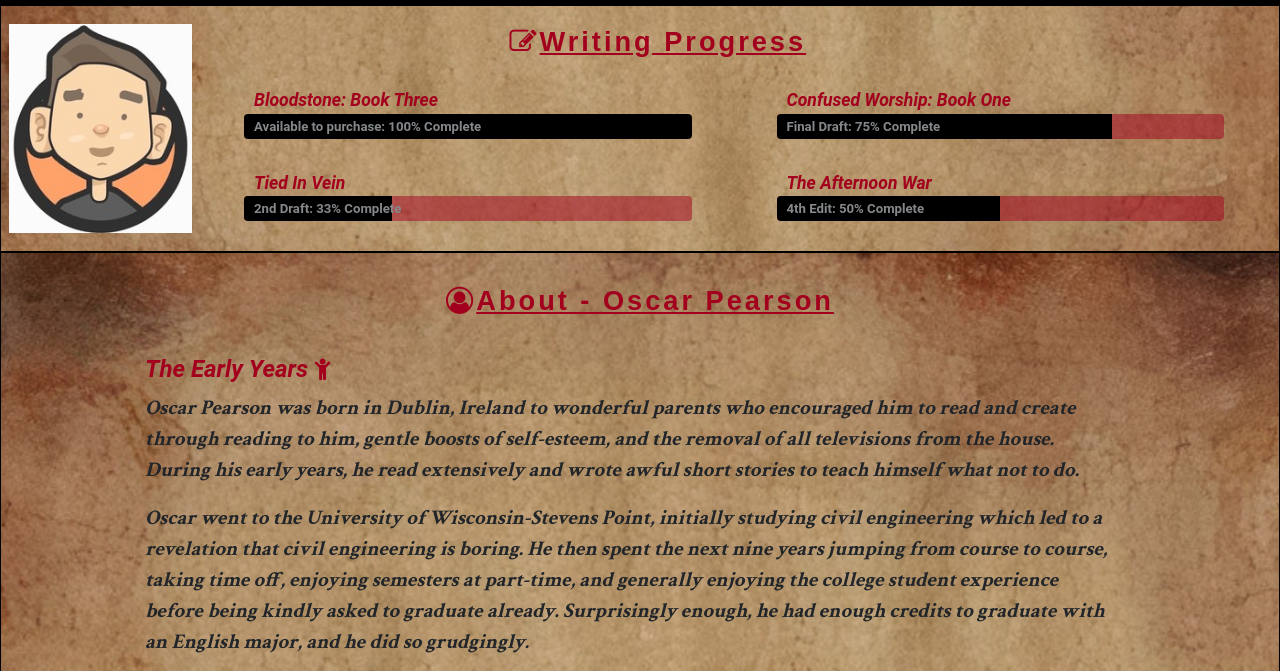
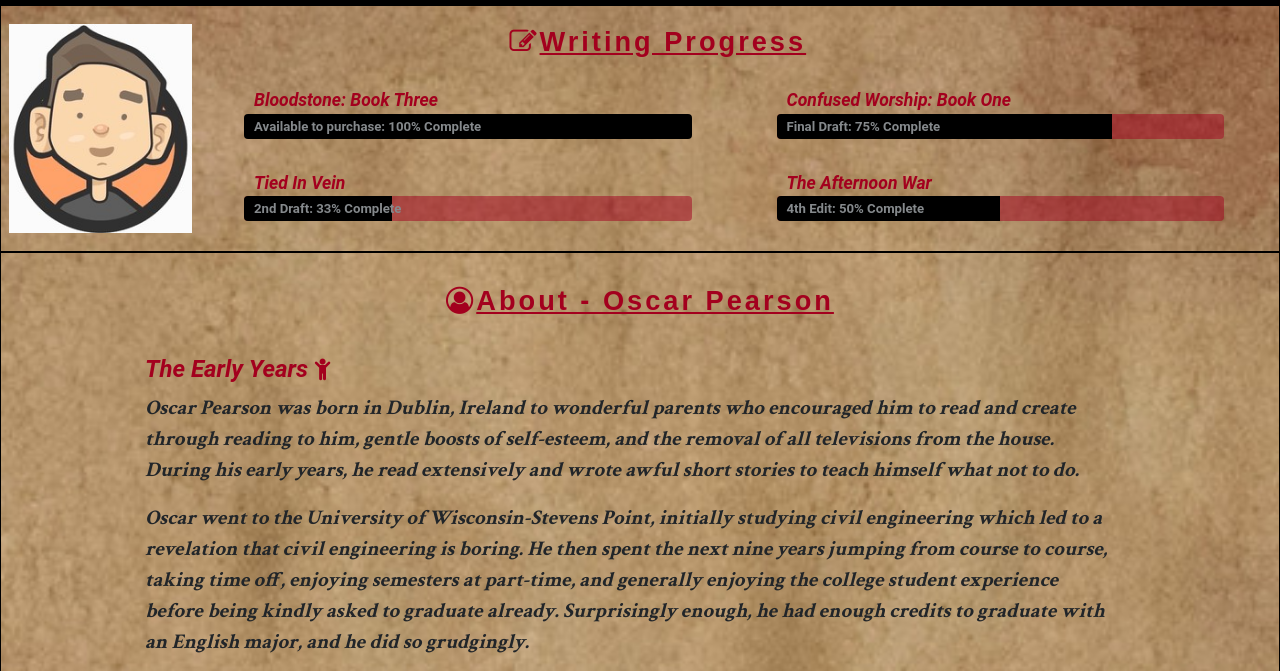
Before and after one commit to RuaOCuinn/MilestoneOne, a plain HTML site: page bio.html in a window 1280 px wide. Shown: the part 124-795 px from the top of the page. Drawn offline with nearby package versions, Linux system fonts and the light colour scheme.

Commit message:
changed 'id=hero-image' to the head

```diff
--- a/assets/css/style.css
+++ b/assets/css/style.css
@@ -13,18 +13,15 @@ body {
 }
 
 header {
-    max-width: 1500px;
     background-color: black;
 }
 
 footer {
-    max-width: 1500px;
     background-color: black;
     color: #85898c;
 }
 
 section {
-    max-width: 1500px;
     border-style: double;
     border-width: 1px;
     border-color: black;
--- a/bio.html
+++ b/bio.html
@@ -12,7 +12,7 @@
     <title>Oscar Pearson - Author</title>
 </head>
 
-<body>
+<body id="hero-image">
     <header class="container-fluid sticky-top">
         <div class="row no-gutters">
             <div class="col-12">
@@ -76,7 +76,7 @@
 
     </header>
 
-    <section class="container-fluid" id="hero-image">
+    <section class="container-fluid">
         <div class="row writing-progress">
             <div class="col-md-2" id="profile-image">
                 <img class="img-fluid" alt="Bloodstone: Book Three" src="./assets/images/index-images/profile.png" />
@@ -133,7 +133,7 @@
         </div>
     </section>
 
-    <section class="container-fluid" id="hero-image">
+    <section class="container-fluid">
             <div class="row">
                 <div class="col" id="recently-published">
                     <h2><i class="fa fa-user-circle-o" aria-hidden="true"></i>About - Oscar Pearson</h2>
```
Also changed, not shown: books.html (+3 -3 lines), contact.html (+4 -4 lines), events.html (+3 -3 lines), index.html (+3 -3 lines), 1 other file.
